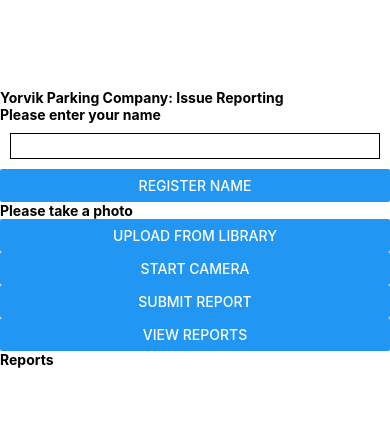
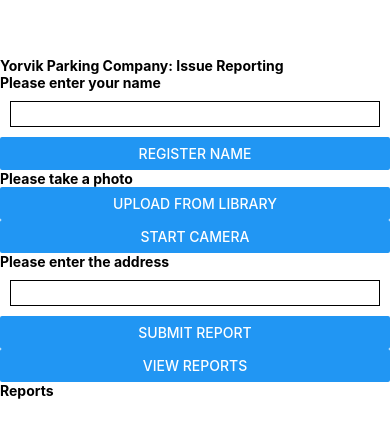
Before and after one commit to sukisu/tma02, a React Native app in the folder tma02-app/: screen / in a window 390 px wide. Shown: the part 194-632 px from the top of the page. Built offline with nearby package versions, Linux system fonts and the light colour scheme.

Commit message:
2. Allow the customer to enter a street address of the image location and check it is in the operational area, preventing upload if it is outside the area.

```diff
--- a/tma02-app/App.tsx
+++ b/tma02-app/App.tsx
@@ -191,6 +191,14 @@
 
       <Button title="Upload from Library" onPress={pickImage} />
       <Button title={cameraAction} onPress={cameraButton} />
+
+      <Text style={styles.text}>Please enter the address</Text>
+      <TextInput
+          style={styles.textInput}
+          onChangeText={setAddress}
+          value={address}
+      />
+
       <Button title="Submit report" onPress={submitReport} />
       <Button title="View reports" onPress={updatePhotos} />
 
```
